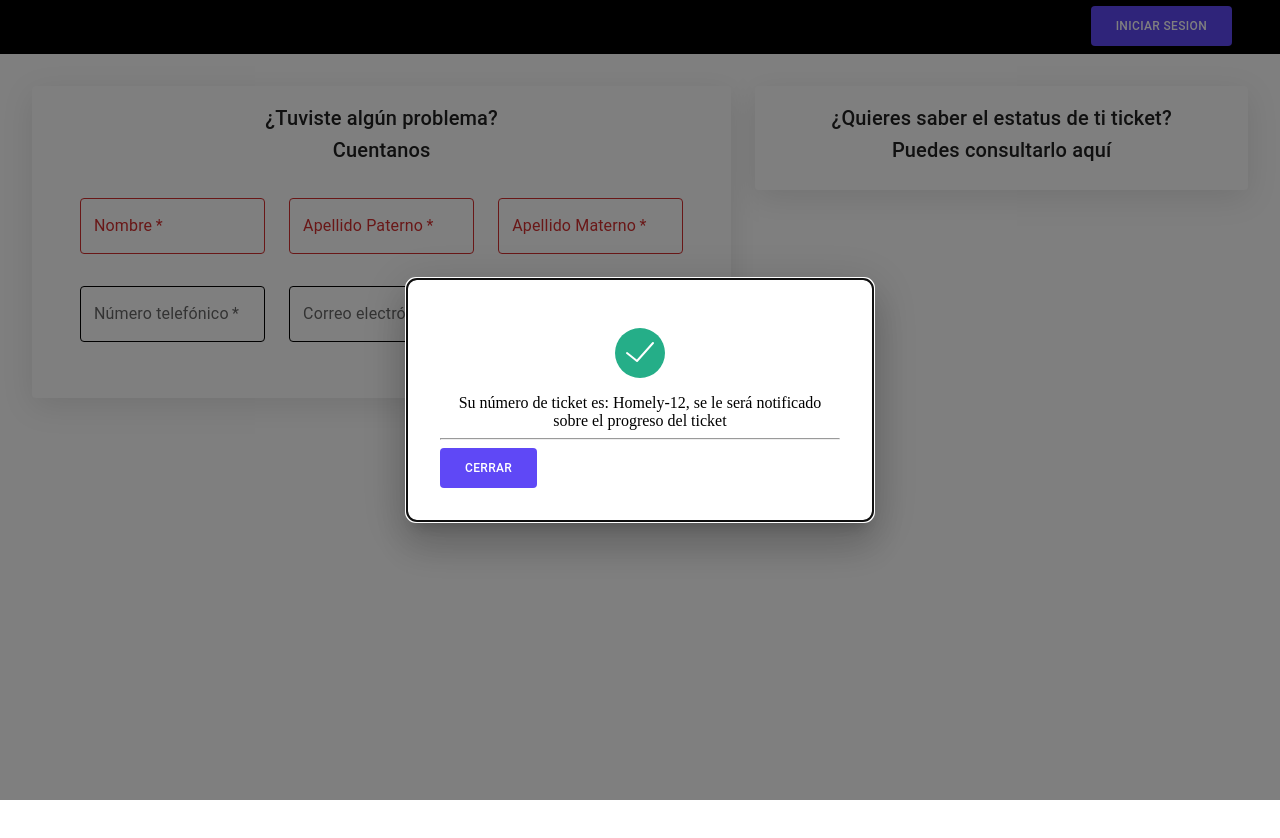
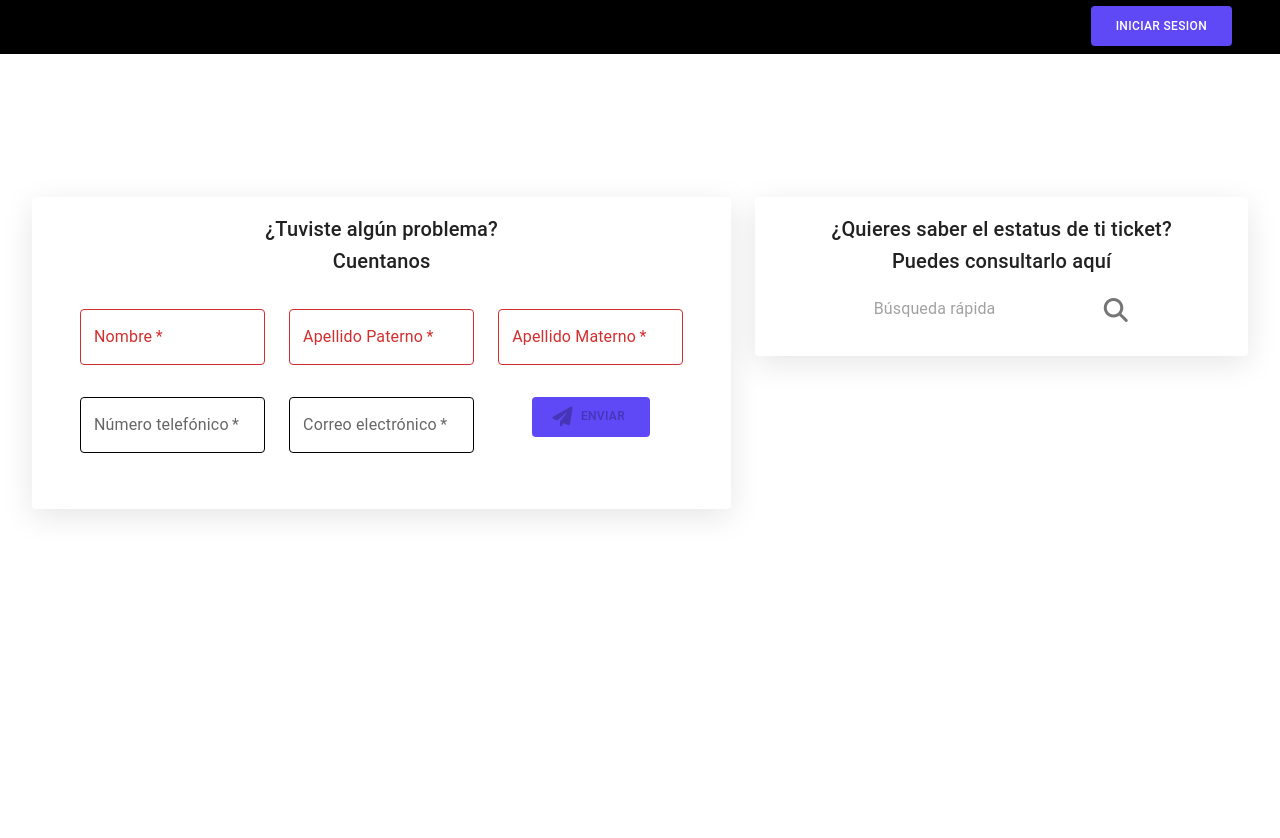
Before and after one commit to cofy43/tickets-services-front, a React (Create React App) app: page / in a window 1280 px wide. Shown: the top 838 px of the page. Before the commit the page ends 800 px from the top, so only its background shows below. Built offline with nearby package versions, Linux system fonts and the light colour scheme.

Commit message:
home view with some style mistakes

```diff
--- a/package.json
+++ b/package.json
@@ -10,6 +10,7 @@
     "@testing-library/react": "^13.3.0",
     "@testing-library/user-event": "^13.5.0",
     "axios": "^0.27.2",
+    "moment": "^2.29.4",
     "react": "^18.2.0",
     "react-dom": "^18.2.0",
     "react-dotenv": "^0.1.3",
--- a/public/env.js
+++ b/public/env.js
@@ -31,7 +31,7 @@ window.env = {
   "npm_config_userconfig": "/Users/martinfelipeespinalcruces/.npmrc",
   "npm_config_init_module": "/Users/martinfelipeespinalcruces/.npm-init.js",
   "__CFBundleIdentifier": "com.apple.Terminal",
-  "npm_command": "start",
+  "npm_command": "run-script",
   "PWD": "/Users/martinfelipeespinalcruces/Documents/Proyectos/TicketsServices/front",
   "npm_lifecycle_event": "start",
   "EDITOR": "vi",
@@ -54,5 +54,6 @@ window.env = {
   "HOMEBREW_CELLAR": "/opt/homebrew/Cellar",
   "npm_node_execpath": "/Users/martinfelipeespinalcruces/.nvm/versions/node/v16.15.0/bin/node",
   "npm_config_prefix": "/Users/martinfelipeespinalcruces/.nvm/versions/node/v16.15.0",
-  "REACT_BASE_URL": "https://tickets-service-project.herokuapp.com/"
+  "REACT_BASE_URL2": "https://tickets-service-project.herokuapp.com/",
+  "REACT_BASE_URL": "http://localhost:3000/"
 };
--- a/public/index.html
+++ b/public/index.html
@@ -24,6 +24,11 @@
       work correctly both with client-side routing and a non-root public URL.
       Learn how to configure a non-root public URL by running `npm run build`.
     -->
+    <!-- font awsome -->
+    <link
+      rel="stylesheet"
+      href="https://cdnjs.cloudflare.com/ajax/libs/font-awesome/6.1.1/css/all.min.css"
+    />
     <title>React App</title>
     <script id="react-dotenv" src="./env.js"></script>
   </head>
--- a/src/api/tickets.js
+++ b/src/api/tickets.js
@@ -2,7 +2,6 @@ import env from "react-dotenv";
 const axios = require('axios').default;
 
 export async function createATicket(body) {
-  console.log(env)
   let result;
   let config = {
       method: 'post',
@@ -20,3 +19,20 @@ export async function createATicket(body) {
   });
   return result;
 }
+
+export async function searchTicket(query) {
+  let result;
+  let config = {
+    method: 'get',
+    url: `${env.REACT_BASE_URL}tickets/info?${query}`,
+  }
+
+  await axios(config)
+    .then((response) => {
+      result = {data: response.data, ok: true}
+    }).catch((err) => {
+      result = {message: err.response.data.message, ok: false}
+    });
+
+  return result;
+}
--- a/src/routes/home.jsx
+++ b/src/routes/home.jsx
@@ -9,13 +9,19 @@ import Modal from "@mui/material/Modal";
 import Typography from "@mui/material/Typography";
 import Grid from "@mui/material/Grid";
 import Box from "@mui/material/Box";
+import InputBase from "@mui/material/InputBase";
+import IconButton from "@mui/material/IconButton";
 
 /** Images */
 import Succes from "../assets/success.svg";
 import Error from "../assets/error.svg";
 
 /** API */
-import { createATicket } from "../api/tickets";
+import { createATicket, searchTicket } from "../api/tickets";
+
+import moment from "moment";
+import 'moment/locale/es';
+moment.locale('es');
 
 const defaultValues = {
   name: "",
@@ -54,13 +60,23 @@ const styleCloseButton = {
   flexDirection: "row-reverse"
 }
 
+const statusTagStyle = {
+  width: "auto",
+  padding: "5px 10px",
+  borderRadius: "5px"
+}
+
 export default function Home() {
+  // To create a ticket
   const [formValues, setFormValues] = useState(defaultValues);
-  const [open, setOpen] = useState(true);
+  const [open, setOpen] = useState(false);
   const [successAction, setSuccessAction] = useState(true);
-  const [message, setMessage] = useState(
-    "Su número de ticket es: Homely-12, se le será notificado sobre el progreso del ticket"
-  );
+  const [message, setMessage] = useState("");
+
+  // To find a ticket
+  const [search, setSearch] = useState("");
+  const [data, setData] = useState();
+  const [ticketFouned, setTicketFouned] = useState(false);
 
   const handleInputChange = (e) => {
     const { name, value } = e.target;
@@ -95,10 +111,33 @@ export default function Home() {
     setMessage("");
   }
 
+  async function find() {
+    const result = await searchTicket(`ticketName=${search}`);
+    setTicketFouned(result.ok)
+    if (result.ok) {
+      result.data.createdAt = parseDate(result.data.createdAt);
+      result.data.updatedAt = parseDate(result.data.updatedAt);
+      setData(result.data);
+    } else {
+      setSuccessAction(false);
+      setMessage(result.message);
+      setOpen(true);
+    }
+  }
+
+  function parseDate(dateString) {
+    return moment(dateString).format('LLLL');
+  }
+
   return (
     <>
-      <Grid container spacing={1} columnSpacing={{ xs: 1, sm: 2, md: 3 }}>
-        <Grid item xs={7}>
+      <Grid
+        container
+        sx={{ marginTop: "calc(8%)" }}
+        spacing={1}
+        columnSpacing={{ xs: 1, sm: 2, md: 3 }}
+      >
+        <Grid sx={{ height: "700px" }} item xs={7}>
           <Card sx={{ minWidth: 275 }}>
             <CardContent>
               <Typography variant="h6">¿Tuviste algún problema?</Typography>
@@ -153,7 +192,11 @@ export default function Home() {
                   />
                 </Grid>
                 <Grid item xs={4}>
-                  <Button disabled={!isValidForm()} onClick={() => create()}>
+                  <Button
+                    startIcon={<i class="fa-solid fa-paper-plane"></i>}
+                    disabled={!isValidForm()}
+                    onClick={() => create()}
+                  >
                     Enviar
                   </Button>
                 </Grid>
@@ -161,13 +204,58 @@ export default function Home() {
             </CardContent>
           </Card>
         </Grid>
-        <Grid item xs={5}>
-          <Card sx={{ minWidth: 275 }}>
+        <Grid sx={{ height: "700px" }} item xs={5}>
+          <Card>
             <CardContent>
               <Typography variant="h6">
                 ¿Quieres saber el estatus de ti ticket?
               </Typography>
               <Typography variant="h6">Puedes consultarlo aquí</Typography>
+              <InputBase
+                sx={{ ml: 1, flex: 1, mt: 2 }}
+                placeholder="Búsqueda rápida"
+                inputProps={{ "aria-label": "search" }}
+                onChange={(e) => setSearch(e.target.value)}
+              />
+              <IconButton
+                onClick={() => find()}
+                sx={{ p: "10px" }}
+                aria-label="search"
+              >
+                <i class="fa-solid fa-magnifying-glass"></i>
+              </IconButton>
+              {ticketFouned && (
+                <Grid container rowSpacing={3.2}>
+                  <Grid item xs={7}>
+                    <Typography variant="overline" align="right">No. de Ticket:</Typography>
+                    <Typography>{data.name}</Typography>
+                  </Grid>
+                  <Grid item xs={5} sx={{alignContent: "center"}}>
+                    <div
+                      style={{
+                        ...statusTagStyle,
+                        backgroundColor: data.status.esFinal
+                          ? "#00E676"
+                          : "#FDD835",
+                      }}
+                    >
+                      {data.status.name}
+                    </div>
+                  </Grid>
+                  <Grid item xs={6}>
+                    <Typography variant="overline" align="right">Creado:</Typography>
+                    <Typography>{data.createdAt}</Typography>
+                  </Grid>
+                  <Grid item xs={6}>
+                    <Typography variant="overline" align="right">Última actualización:</Typography>
+                    <Typography>{data.updatedAt}</Typography>
+                  </Grid>
+                  <Grid item xs={12}>
+                    <Typography variant="overline" align="right">Notas:</Typography>
+                    <Typography>{data.notes}</Typography>
+                  </Grid>
+                </Grid>
+              )}
             </CardContent>
           </Card>
         </Grid>
@@ -191,8 +279,10 @@ export default function Home() {
             />
           )}
           {message}
-          <hr/>
-          <Button onClick={handleClose} sx={styleCloseButton}>Cerrar</Button>
+          <hr />
+          <Button onClick={handleClose} sx={styleCloseButton}>
+            Cerrar
+          </Button>
         </Box>
       </Modal>
     </>
```
Also changed, not shown: 1 other file (tests, documents, lock files or other folders).
